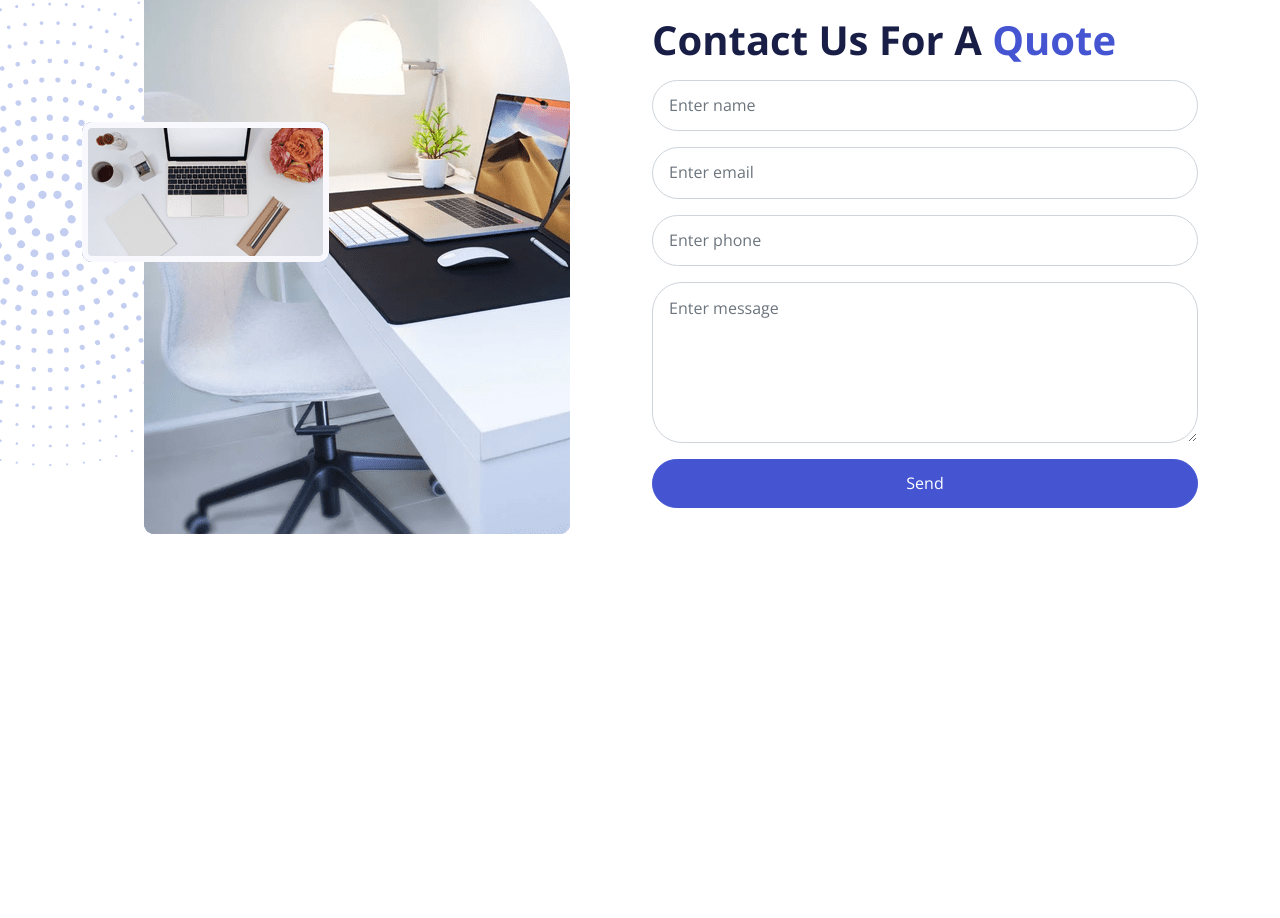
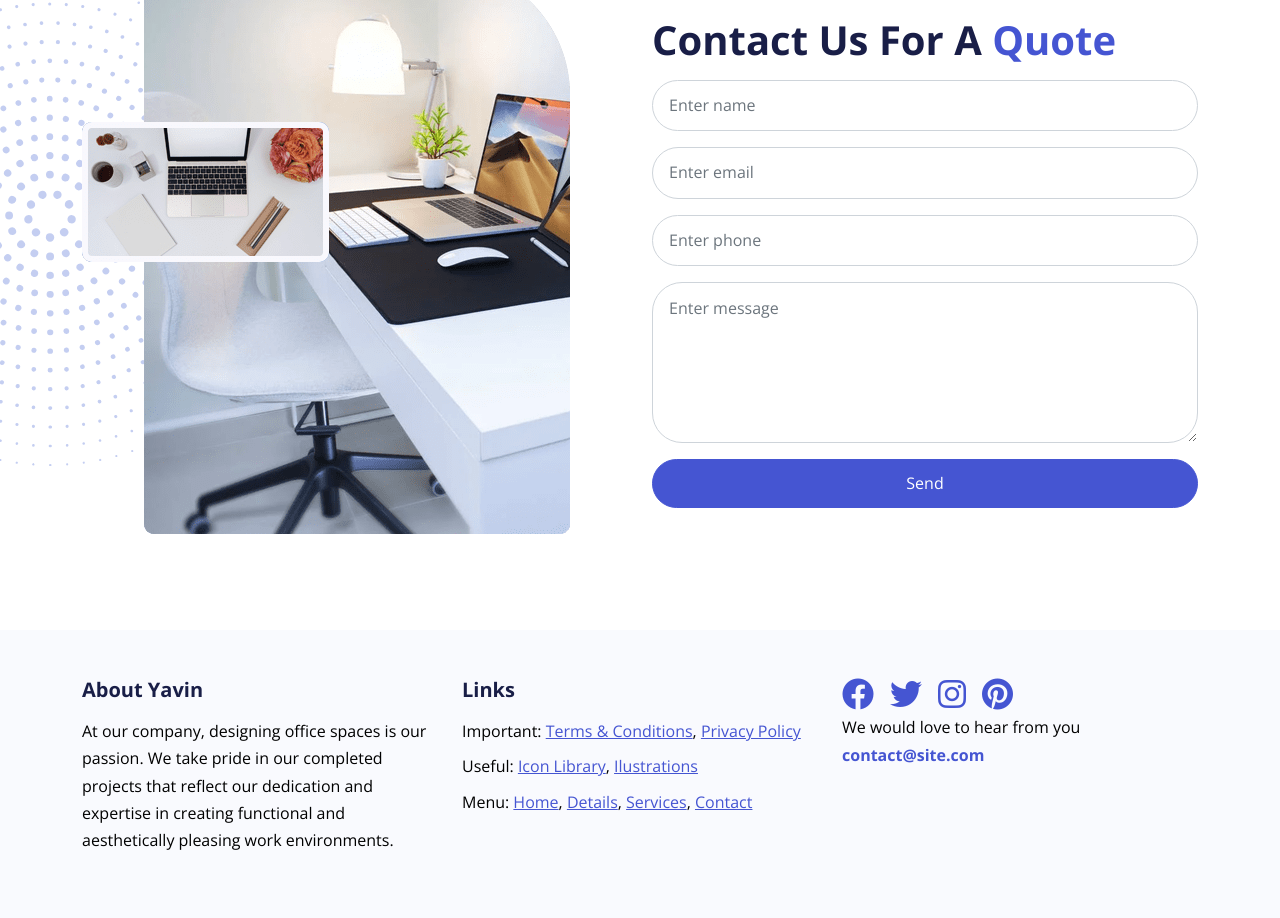
Before and after one commit to iscRamirezAbril/yavinOfficeDesign_website, a website: page index.html in a window 1280 px wide. Shown: the part 5819-6737 px from the top of the page. Before the commit the page ends 6449 px from the top, so only its background shows below. Drawn offline with nearby package versions, Linux system fonts and the light colour scheme; files whose address does not match are found by name.

Commit message:
Footer template added!

```diff
--- a/index.html
+++ b/index.html
@@ -458,6 +458,11 @@
       </div>
     </section>
     <!-- Contact End -->
+
+    <!-- FOOTER -->
+    <!-- Footer Start -->
+    <div id="footer-placeholder"></div>
+    <!-- Footer End -->
 	<script src="js/bootstrap.bundle.min.js"></script>
 	<script src="js/script.js"></script>
   </body>
--- a/js/script.js
+++ b/js/script.js
@@ -23,12 +23,22 @@ function userScroll() {
 }
 // |-----| Scroll Effect function |-----| //
 
+// |-----| Fetch Navbar Function |-----| //
 fetch('templates/navbar.html')
     .then(response => response.text())
     .then(data => {
         document.getElementById('navbar-placeholder').innerHTML = data;
         userScroll();
     })
+// |-----| Fetch Navbar Function |-----| //
+
+// |-----| Fetch Footer Function |-----| //
+fetch('templates/footer.html')
+    .then(response => response.text())
+    .then(data => {
+        document.getElementById('footer-placeholder').innerHTML = data;
+    })
+// |-----| Fetch Footer Function |-----| //
 
 // |-----| Stats Counter function |-----| //
 function incrementStats() {
--- a/templates/footer.html
+++ b/templates/footer.html
@@ -0,0 +1,45 @@
+    <!-- FOOTER -->
+    <!-- Footer Start -->
+    <footer class="footer mt-4 text-bg-light py-5">
+        <div class="container">
+          <div class="row">
+            <!-- Column 1 -->
+            <div class="col-md-4">
+              <h5>About Yavin</h5>
+              <p>
+                At our company, designing office spaces is our passion. We take pride in our
+                completed projects that reflect our dedication and expertise in creating functional
+                and aesthetically pleasing work environments.
+              </p>
+            </div>
+            <!-- Column 1 -->
+
+            <!-- Column 2 -->
+            <div class="col-md-4">
+              <h5>Links</h5>
+              <ul class="list-unstyled">
+                <li class="mb-2">Important: <a href="#">Terms & Conditions</a>, <a href="#">Privacy Policy</a></li>
+                <li class="mb-2">Useful: <a href="#">Icon Library</a>, <a href="#">Ilustrations</a></li>
+                <li class="mb-2">Menu: <a href="#home">Home</a>, <a href="#details">Details</a>, <a href="#services">Services</a>, <a href="#contact">Contact</a></li>
+              </ul>
+            </div>
+            <!-- Column 2 -->
+
+            <!-- Column 3 -->
+            <div class="col-md-4">
+              <div class="d-flex gap-3">
+                <a href="#"><i class="fab fa-facebook fa-2x text-primary"></i></a>
+                <a href="#"><i class="fab fa-twitter fa-2x text-primary"></i></a>
+                <a href="#"><i class="fab fa-instagram fa-2x text-primary"></i></a>
+                <a href="#"><i class="fab fa-pinterest fa-2x text-primary"></i></a>
+              </div>
+
+              <div>
+                <p>We would love to hear from you <span class="text-primary fw-bold">contact@site.com</span></p>
+              </div>
+            </div>
+            <!-- Column 3 -->
+          </div>
+        </div>
+      </footer>
+      <!-- Footer End -->
```
